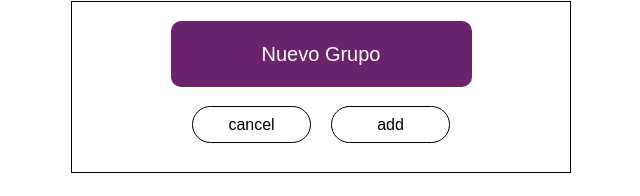
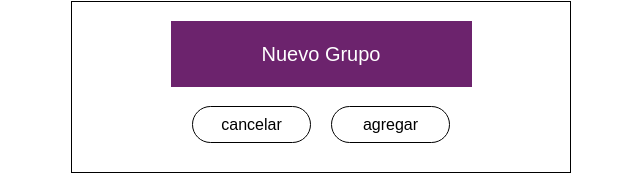
Before and after one commit to jprpich/finance-app, a Vue app: page / in a window 1280 px wide. Both pictures are taken after a click on the element 741 px from the left and 665 px from the top of the page. Shown: the part 279-475 px from the top of the page, without its empty margins (319-959 px from the left). Built offline with nearby package versions, Linux system fonts and the light colour scheme.

Commit message:
submit group on enter

```diff
--- a/src/views/ExpensesView.vue
+++ b/src/views/ExpensesView.vue
@@ -7,16 +7,22 @@
 
   <div v-if="showPopup" class="expenses-popup">
     <div class="expenses-popup__box">
-      <input class="expenses-popup__input" type="text" v-model="newGroup" />
+      <input
+        class="expenses-popup__input"
+        type="text"
+        autofocus
+        v-model="newGroup"
+        @keyup.enter="addGroup"
+      />
     </div>
     <div class="expenses-popup__bottom">
       <button
         class="expenses-popup__bottom-btn expenses-popup__bottom-btn--left"
         @click="showPopup = false"
       >
-        cancel
+        cancelar
       </button>
-      <button class="expenses-popup__bottom-btn" @click="addGroup">add</button>
+      <button class="expenses-popup__bottom-btn" @click="addGroup">agregar</button>
     </div>
   </div>
 
@@ -167,6 +173,7 @@
     text-align: center;
     font-size: 20px;
     font-weight: 400;
+    width: 100%;
   }
   &__bottom {
     display: flex;
```
